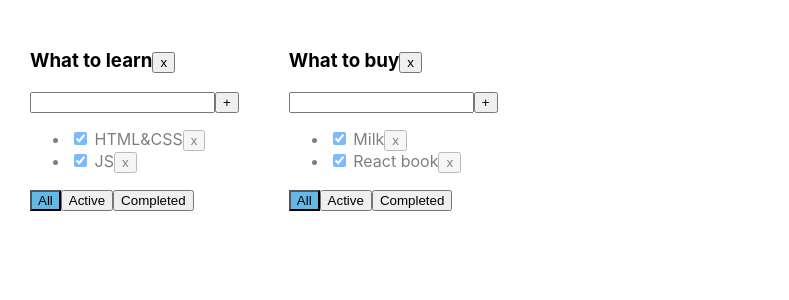
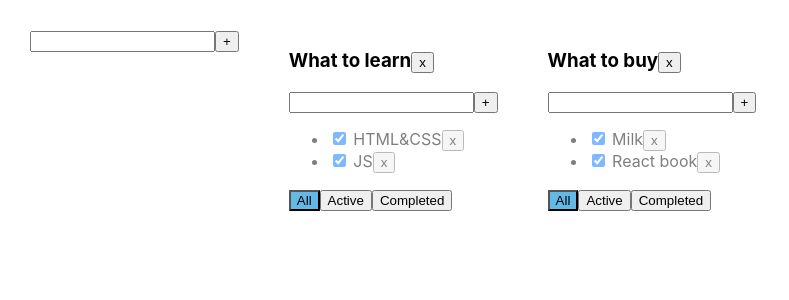
Before and after one commit to DmitryGK/toDoList, a React (Create React App) app: page / in a window 1280 px wide. Shown: the top 300 px of the page, without its empty margins (0-789 px from the left). Built offline with nearby package versions, Linux system fonts and the light colour scheme.

Commit message:
Add AddItemForm and EditableSpan components

```diff
--- a/src/AddItemForm.tsx
+++ b/src/AddItemForm.tsx
@@ -1,4 +1,4 @@
-import React, {ChangeEvent, useState} from "react";
+import React, {ChangeEvent, useState, KeyboardEvent} from "react";
 
 type AddItemFormPropsType = {
     addItem: (title: string) => void
--- a/src/App.tsx
+++ b/src/App.tsx
@@ -2,6 +2,7 @@
 import './App.css';
 import {TaskType, ToDoList} from "./ToDoList";
 import {v1} from "uuid";
+import {AddItemForm} from "./AddItemForm";
 
 export type FilterValueType = 'all' | 'active' | 'completed'
 type TodoListType = {
@@ -11,7 +12,7 @@
 }
 
 type TasksStateType = {
-    [key: string] : TaskType[]
+    [key: string]: TaskType[]
 }
 
 
@@ -37,7 +38,7 @@
 
     })
 
-    function removeTodolist(todolistId:string) {
+    function removeTodolist(todolistId: string) {
         setTodolists(todolists.filter(tl => tl.id !== todolistId))
         delete tasks[todolistId]
     }
@@ -75,15 +76,41 @@
 
     }
 
+    function changeTaskTitle(id: string, newTitle: string, todolistId: string) {
+        let todolistTasks = tasks[todolistId]
+        let task = todolistTasks.find(t => t.id === id)
+        if (task) {
+            task.title = newTitle
+            setTasks({...tasks})
+        }
+
+    }
+
+    function changeTodoListTitle(todoListId: string, newTitle: string) {
+        const todolist = todolists.find(t => t.id === todoListId)
+        if(todolist) {
+            todolist.title = newTitle
+            setTodolists([...todolists])
+        }
+    }
+
+    function addTodoList(title: string) {
+        let newTodoListId = v1()
+        let newTodoList: TodoListType = {id: newTodoListId, title: title, filter: 'all'}
+        setTodolists([newTodoList, ...todolists])
+        setTasks({...tasks, [newTodoListId]: []})
+    }
+
 
     return (
         <div className="App">
+            <AddItemForm addItem={addTodoList}/>
             {todolists.map(tl => {
                     let allTodolistTasks = tasks[tl.id]
                     let tasksForTodolist = allTodolistTasks
 
                     if (tl.filter === 'active') {
-                        tasksForTodolist =allTodolistTasks.filter(t => !t.isDone)
+                        tasksForTodolist = allTodolistTasks.filter(t => !t.isDone)
                     }
                     if (tl.filter === 'completed') {
                         tasksForTodolist = allTodolistTasks.filter(t => t.isDone)
@@ -99,6 +126,8 @@
                         changeTaskStatus={changeStatus}
                         filter={tl.filter}
                         removeTodolist={removeTodolist}
+                        changeTaskTitle={changeTaskTitle}
+                        changeTodoListTitle={changeTodoListTitle}
                     />
                 }
             )}
--- /dev/null
+++ b/src/EditableSpan.tsx
@@ -0,0 +1,33 @@
+import React, {ChangeEvent, useState} from "react";
+
+type EditableSpanPropsType = {
+    title: string
+    onChange: (newValue: string) => void
+}
+
+export function EditableSpan(props: EditableSpanPropsType) {
+
+    let [editMode, setEditMode] = useState(false);
+    let [title, setTitle] = useState('');
+
+    const activateEditMode = () => {
+        setEditMode(true)
+        setTitle(props.title)
+    };
+    const activateViewMode = () => {
+        setEditMode(false);
+        props.onChange(title)
+    }
+    const onChangeTitleHandler = (e: ChangeEvent<HTMLInputElement>) => {
+        setTitle(e.currentTarget.value)
+    }
+
+
+
+    return editMode
+        ?<input value={title}
+                onBlur={activateViewMode}
+                onChange={onChangeTitleHandler}
+                autoFocus/>
+        :<span onDoubleClick={activateEditMode}>{props.title}</span>
+}
--- a/src/ToDoList.tsx
+++ b/src/ToDoList.tsx
@@ -1,6 +1,7 @@
-import React, {ChangeEvent, useState, KeyboardEvent} from "react";
+import React, {ChangeEvent} from "react";
 import {FilterValueType} from "./App";
 import {AddItemForm} from "./AddItemForm";
+import {EditableSpan} from "./EditableSpan";
 
 
 export type TaskType = {
@@ -17,34 +18,17 @@
     changeFilter: (value: FilterValueType, todoListId: string) => void
     addTask: (title: string, todolistId: string) => void
     changeTaskStatus: (id: string, isDone: boolean, todolistId: string) => void
+    changeTaskTitle: (id: string, newTitle: string, todolistId: string) => void
     filter: string
     removeTodolist: (id: string) => void
+    changeTodoListTitle: (id: string, newTitle: string) => void
 }
 
 export function ToDoList(props: PropsType) {
 
-    let [title, setTitle] = useState('')
 
 
-    let [error, setError] = useState<string | null>()
-    const addTask = () => {
-        if (title.trim() !== '') {
-            props.addTask(title.trim(), props.id)
-            setTitle('')
-        } else {
-            setError('Title is required')
-        }
-    }
 
-    const onChangeHandler = (e: ChangeEvent<HTMLInputElement>) => {
-        setTitle(e.currentTarget.value)
-    }
-    const onKeyPressHandler = (e: KeyboardEvent<HTMLInputElement>) => {
-        setError(null)
-        if (e.charCode === 13) {
-            addTask()
-        }
-    }
     const onAllClickHandler = () => {
         props.changeFilter('all', props.id)
     }
@@ -57,24 +41,21 @@
     const removeTodolist = () => {
         props.removeTodolist(props.id)
     }
+    const changeTodoListTitle = (newTitle: string) => {
+        props.changeTodoListTitle(newTitle, props.id)
+    }
+
+    const addTask = (title: string) => {
+        props.addTask(title, props.id)
+    }
 
     return (
         <div>
             <h3>
-                {props.title}
+                <EditableSpan title={props.title} onChange={changeTodoListTitle}/>
                 <button onClick={removeTodolist}>x</button>
             </h3>
             <AddItemForm addItem={addTask}/>
-            {/*<div>*/}
-            {/*    <input value={title}*/}
-            {/*           onChange={onChangeHandler}*/}
-            {/*           onKeyPress={onKeyPressHandler}*/}
-            {/*           className={error ? 'error' : ''}*/}
-            {/*    />*/}
-
-            {/*    <button onClick={addTask}>+</button>*/}
-            {/*    {error && <div className='error-message'>{error}</div>}*/}
-            {/*</div>*/}
             <ul>
                 {
                     props.tasks.map(t => {
@@ -86,11 +67,14 @@
                             let newIsDoneValue = e.currentTarget.checked
                             props.changeTaskStatus(t.id, newIsDoneValue, props.id)
                         }
+                        const onChangeTitleValue = (newValue: string) => {
+                            props.changeTaskTitle(t.id, newValue, props.id)
+                        }
                         return <li key={t.id} className={t.isDone ? 'is-done' : ''}>
                             <input type='checkbox'
                                    checked={t.isDone}
                                    onChange={onChangeIsDoneValue}
-                            /> <span>{t.title}</span>
+                            /> <EditableSpan title={t.title} onChange={onChangeTitleValue}/>
                             <button onClick={onClickHandler}>x</button>
                         </li>
                     })
```
